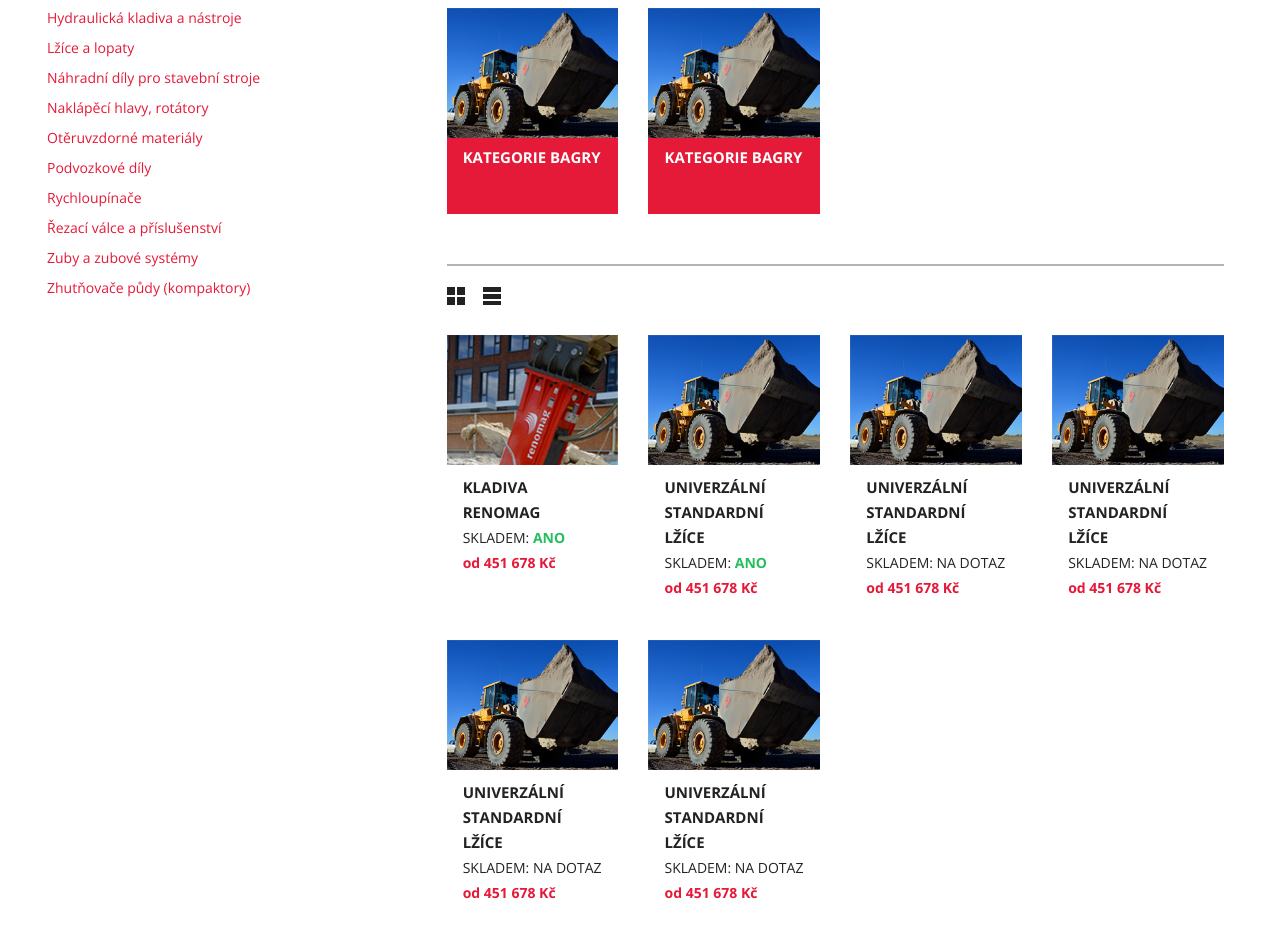
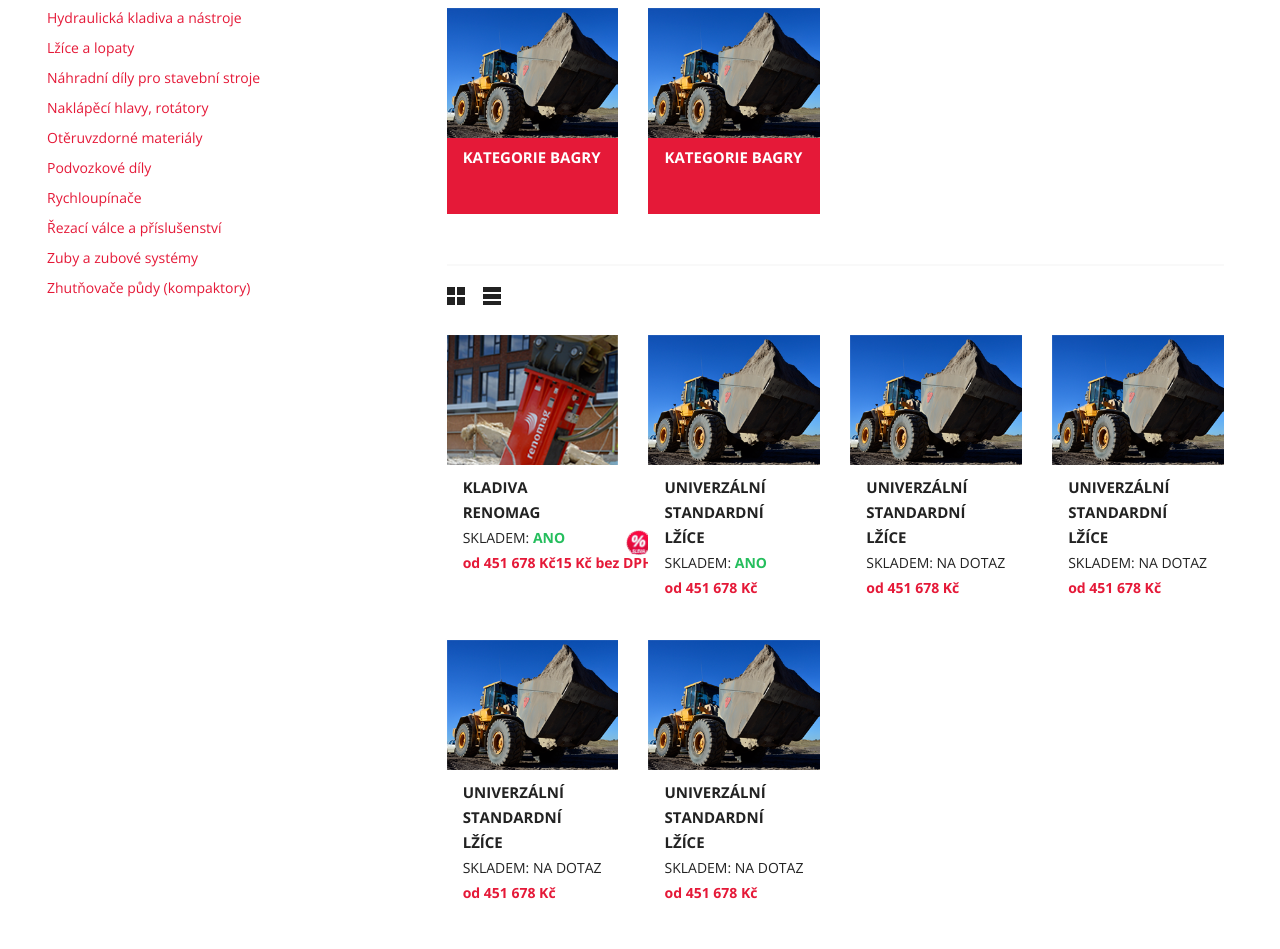
Before and after one commit to Bertocz/renomag, a website: page products.html in a window 1280 px wide. Shown: the part 501-1450 px from the top of the page. Drawn offline with nearby package versions, Linux system fonts and the light colour scheme.

Commit message:
produkty: ikona a text slevy

```diff
--- a/products.html
+++ b/products.html
@@ -545,6 +545,8 @@
                                     </div>
                                     <div class="product-preview__price">
                                         od 451 678 Kč
+
+                                        <span class="product-preview__discount">15 Kč bez DPH</span>
                                     </div>
                                 </div>
                             </div>
--- a/sass/components/_divider.scss
+++ b/sass/components/_divider.scss
@@ -1,6 +1,6 @@
 .divider{
     display: block;
-    border-top: 2px solid $light-grey - 70;
+    border-top: 2px solid $light-grey; /* -70 */
     margin-left: 15px;
     width: calc(100% - 30px);
     padding: 0;
--- a/sass/components/_product-preview.scss
+++ b/sass/components/_product-preview.scss
@@ -54,6 +54,27 @@
         color: $red !important;
         font-weight: 700;
         font-size: $base-font-size;
+
+        display:flex;
+        justify-content: space-between;
+        white-space:nowrap;
+    }
+
+    &__discount{
+        margin-bottom: 0;
+        position:relative;
+        white-space:nowrap;
+
+        &:before {
+            content:'';
+            background:transparent url('../images/sleva.png') center center no-repeat;
+            background-size:contain;
+            width:25px;
+            height:25px;
+            position:absolute;
+            bottom:20px;
+            right:2px;
+        }
     }
 
     &__code {
--- a/sass/components/_related-items.scss
+++ b/sass/components/_related-items.scss
@@ -9,7 +9,7 @@
     &__divider {
         display: block;
         width: 100%;
-        border-top: 2px solid $light-grey - 70;
+        border-top: 2px solid $light-grey;     /* -70 */
         padding: 0;
     }
 }
```
Also changed, not shown: css/style.css, images/sleva.png (added), 2 other files.
